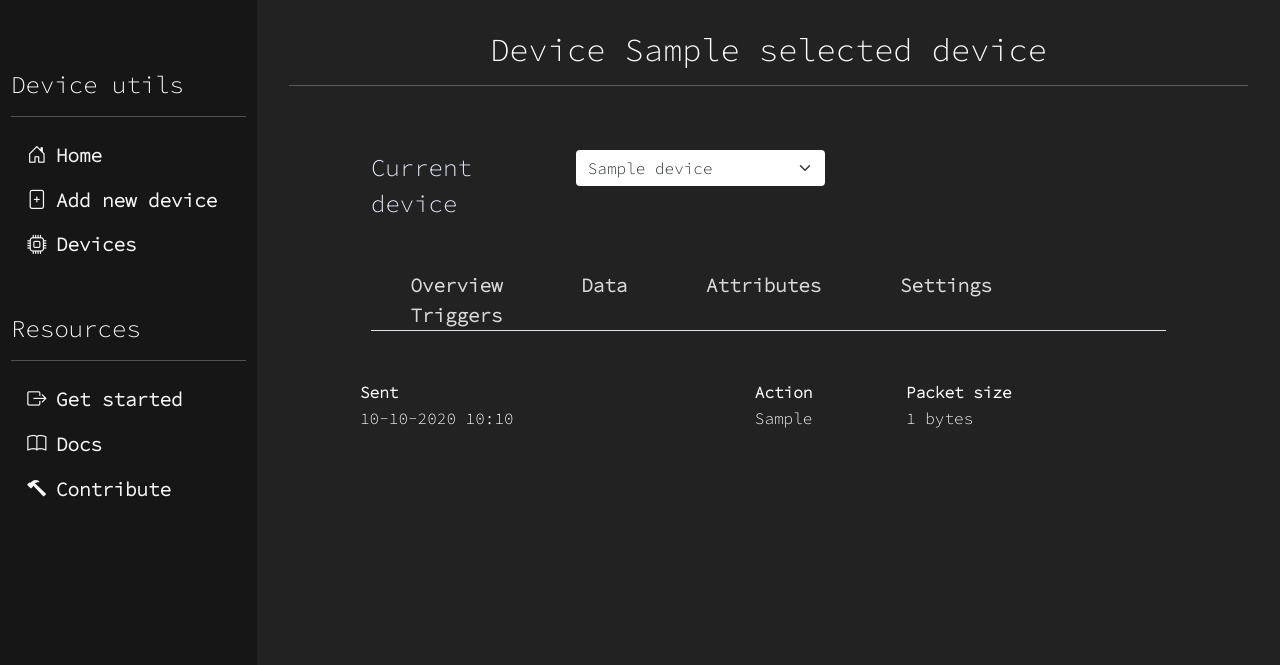
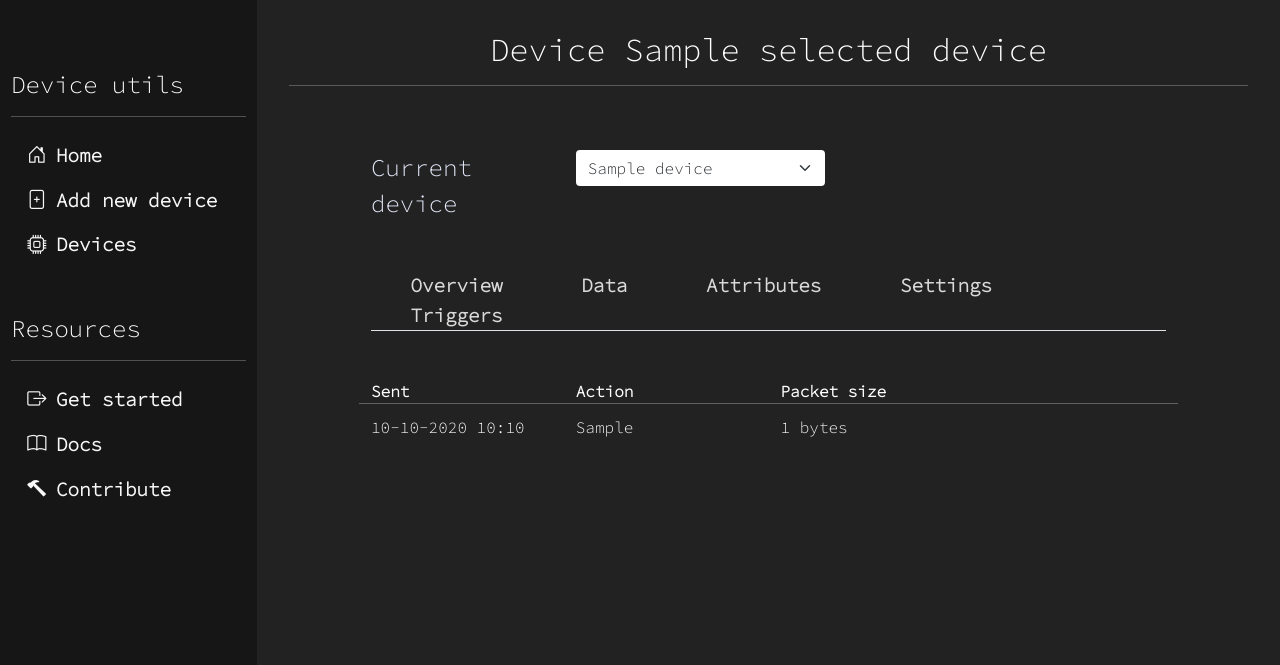
Before and after one commit to victorhook/iotoro-web, a Django app: template iotoro_web/device/templates/device/data.html in a window 1280 px wide. Shown: the part 94-759 px from the top of the page. Run offline with Django 3.2, Linux system fonts and the light colour scheme; the template is opened without the code that fills it: most values are stand-ins (such as "Sample title", 1, 10 or a date in 2020); some libraries are stand-ins or nearby versions.

Commit message:
Changed from table to boostrap divs

```diff
--- a/iotoro_web/device/css/device.css
+++ b/iotoro_web/device/css/device.css
@@ -34,8 +34,23 @@ label, input[type=text], select {
 
 
 /* -- Data -- */
-.data-table tr:nth-child(even) {
+.data-table .table-row:nth-child(even) {
     background-color: #202020;
+}
+
+.data-table .table-header {
+    font-weight: 600;
+    border-bottom: 1px solid rgb(97, 97, 97);
+    margin-bottom: .2em;
+}
+
+.data-table .table-row {
+    padding: .5em 0;
+}
+
+.data-table .table-row-content {
+    padding: 1em;
+    background-color: #191919 !important;
 }
 
 .clickable {
--- a/iotoro_web/device/templates/device/data.html
+++ b/iotoro_web/device/templates/device/data.html
@@ -6,31 +6,54 @@
 
 {% block device_content %}
 
-    <table class="data-table">
-        <thead>
-            <tr>
-                <th scope="col">Sent</th>
-                <th scope="col">Action</th>
-                <th scope="col">Packet size</th>
-            </tr>
-        </thead>
-        <tbody>
+    <div class="data-table">
+        <div class="table-header row">
+            <div class="col-3">Sent</div>
+            <div class="col-3">Action</div>
+            <div class="col-3">Packet size</div>
+        </div>
+
+        <div class="table-body">
+
             {% for packet in packets %}
-                <tr class="clickable">
-                    <td>
-                        {{ packet.sent|date:"d-m-Y"}}
-                        {{ packet.sent|time:"H:i" }}
-                    </td>
-                    <td>
-                        {{ packet.get_action }}
-                    </td>
-                    <td>
-                        {{ packet|length }} bytes
-                    </td>
-                </tr>
+                <details class="table-row clickable">
+                    <summary class="row">
+                        <div class="col-3">
+                            {{ packet.sent|date:"d-m-Y"}}
+                            {{ packet.sent|time:"H:i" }}
+                        </div>
+                        <div class="col-3">
+                            {{ packet.get_action }}
+                        </div>
+                        <div class="col-3">
+                            {{ packet|length }} bytes
+                        </div>
+                    </summary>
+                    <div class="table-row-content">
+                        <table>
+                            <tr>
+                                <td>From:</td>
+                                <td>{{ packet.user }}</td>
+                            </tr>
+                            <tr>
+                                <td>To:</td>
+                                <td>{{ packet.device }}</td>
+                            </tr>
+                            <tr>
+                                <td>Data:</td>
+                                <td>{{ packet.data }}</td>
+                            </tr>
+                        </table>
+                    </div>
+                </details>
+
             {% endfor %}
-        </tbody>
-    </table>
+
+        </div>
+
+    </div>
+
+
 
 
 {% endblock %}
```
